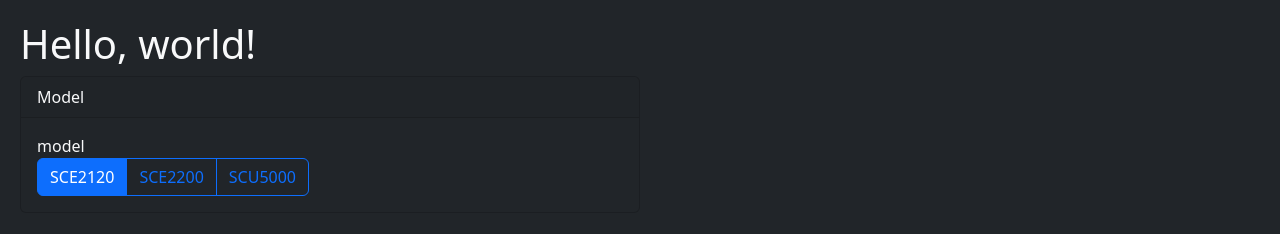
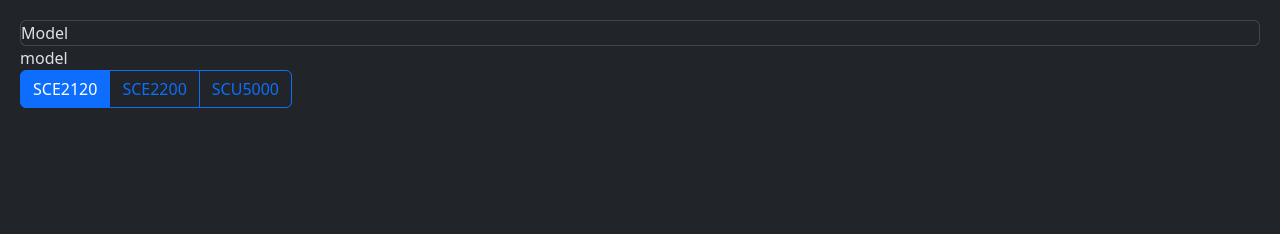
Before and after one commit to aaron545/aaron545.github.io, a plain HTML site: page index.html in a window 1280 px wide. Drawn offline with nearby package versions, Linux system fonts and the light colour scheme.

```diff
--- a/index.html
+++ b/index.html
@@ -1,5 +1,5 @@
 <!doctype html>
-<html lang="en">
+<html lang="en" data-bs-theme="dark">
   <head>
     <meta charset="utf-8">
     <meta name="viewport" content="width=device-width, initial-scale=1">
@@ -11,9 +11,8 @@
       }
     </style>
   </head>
-  <body class="bg-dark text-light">
-    <h1>Hello, world!</h1>
-    <div class="card col-md-6 bg-dark text-light">
+  <body>
+    <div class="card col-md-6>
       <div class="card-header">
         Model
       </div>
```
